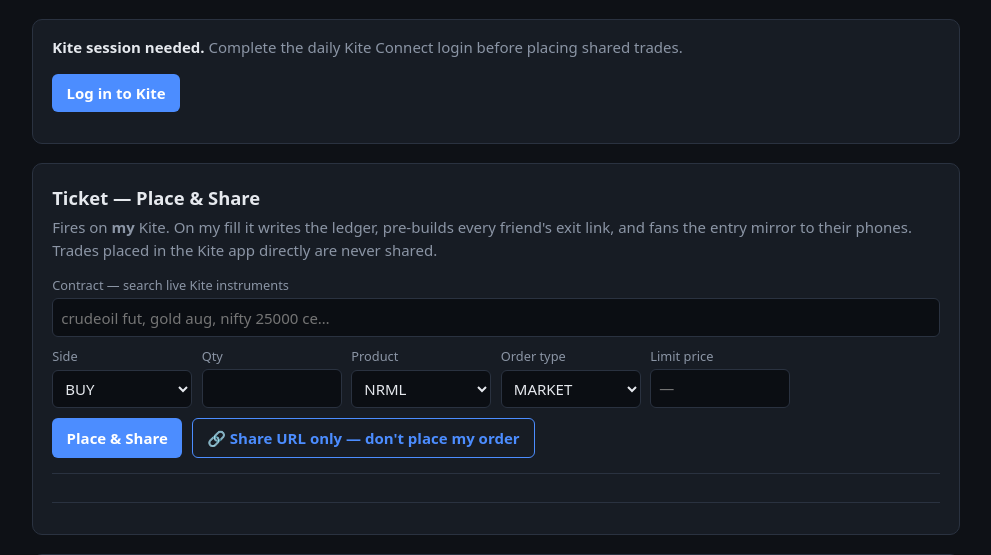
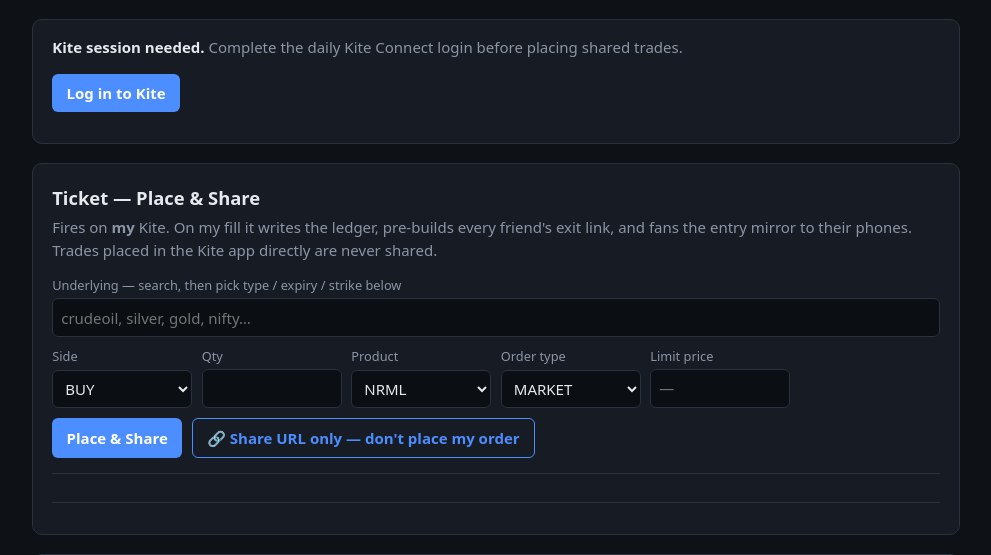
Before and after one commit to naikamit/KiteCast, a FastAPI app: page / in a window 1280 px wide. Shown: the part 49-604 px from the top of the page, without its empty margins (144-1135 px from the left). Run offline with FastAPI, Linux system fonts and the light colour scheme.

Commit message:
Rework contract picker: search underlyings, then type/expiry/strike dropdowns
Symbol search ranked nearest expiry first and returned 20 rows, so the
front option series flooded every slot — other expiries were
unreachable and everything visible was legitimately 0 DTE. The search
box now finds underlyings (grouped name x exchange, precomputed at
instrument load), and picking one loads the full chain into three
dropdowns: type (Future / CE / PE / Stock), expiry labeled with DTE,
and strike labeled with ATM distance percent, defaulting to the strike
nearest ATM from the underlying future's LTP. Selection resolves to
the exact tradingsymbol and feeds the existing info card and cost
panel. New /api/underlyings and /api/chain endpoints; keyboard nav
carries over to the underlying dropdown.

Co-Authored-By: Claude Fable 5 <noreply@anthropic.com>
Claude-Session: https://claude.ai/code/session_01RuWYUDoFPXG6FzQopav3h8

```diff
--- a/kitecast/templates/console.html
+++ b/kitecast/templates/console.html
@@ -35,11 +35,16 @@
   <p class="dim" style="margin-top:-.5rem">Fires on <b>my</b> Kite. On my fill it writes the ledger, pre-builds every friend's exit link, and fans the entry mirror to their phones. Trades placed in the Kite app directly are never shared.</p>
   <form class="ticket" method="post" action="/trade" id="ticket">
     <div style="grid-column:1/-1; position:relative">
-      <label>Contract — search live Kite instruments</label>
-      <input id="csearch" placeholder="crudeoil fut, gold aug, nifty 25000 ce…" autocomplete="off" spellcheck="false" required>
+      <label>Underlying — search, then pick type / expiry / strike below</label>
+      <input id="csearch" placeholder="crudeoil, silver, gold, nifty…" autocomplete="off" spellcheck="false" required>
       <input type="hidden" name="tradingsymbol" id="f_symbol">
       <input type="hidden" name="exchange" id="f_exchange">
       <div id="results" class="results" hidden></div>
+    </div>
+    <div id="chainpick" style="grid-column:1/-1; display:none; grid-template-columns:repeat(auto-fit,minmax(150px,1fr)); gap:.6rem">
+      <div><label>Type</label><select id="p_type"></select></div>
+      <div id="p_expirywrap"><label>Expiry (DTE)</label><select id="p_expiry"></select></div>
+      <div id="p_strikewrap"><label>Strike (vs ATM)</label><select id="p_strike"></select></div>
     </div>
     <div><label>Side</label>
       <select name="side"><option>BUY</option><option>SELL</option></select></div>
@@ -62,11 +67,15 @@
 <script>
 const $ = id => document.getElementById(id);
 const search = $('csearch'), results = $('results'), cinfo = $('cinfo');
-let timer = null, selected = null;
+let timer = null, selected = null, chain = null;
+let curItems = [], activeIdx = -1;
 
-const atmTxt = x => x.atm_pct != null ? ` · ATM${x.atm_pct >= 0 ? '+' : ''}${x.atm_pct}%` : '';
-const dteTxt = x => x.dte != null ? `${x.dte} DTE` : '';
-let curItems = [], activeIdx = -1;
+const fmt = v => (v ?? v === 0) ? Number(v).toLocaleString('en-IN') : '—';
+const expLabel = (expiry, dte) => {
+  const d = new Date(expiry + 'T00:00:00');
+  const date = d.toLocaleDateString('en-IN', {day: 'numeric', month: 'short', year: '2-digit'});
+  return dte != null ? `${date} · ${dte} DTE` : date;
+};
 
 function highlight(i) {
   const els = results.querySelectorAll('.ritem[data-i]');
@@ -76,28 +85,27 @@ function highlight(i) {
 }
 
 search.addEventListener('input', () => {
-  selected = null; $('f_symbol').value = ''; $('f_exchange').value = '';
-  cinfo.hidden = true; $('costinfo').hidden = true;
+  selected = null; chain = null; $('f_symbol').value = ''; $('f_exchange').value = '';
+  cinfo.hidden = true; $('costinfo').hidden = true; $('chainpick').style.display = 'none';
   clearTimeout(timer);
   const q = search.value.trim();
   if (q.length < 2) { results.hidden = true; return; }
   timer = setTimeout(async () => {
-    const r = await fetch('/api/instruments?q=' + encodeURIComponent(q));
+    const r = await fetch('/api/underlyings?q=' + encodeURIComponent(q));
     if (!r.ok) {
       const err = (await r.json()).detail || 'search failed';
       results.innerHTML = `<div class="ritem dim">${err}</div>`;
       results.hidden = false; return;
     }
     curItems = await r.json();
-    results.innerHTML = curItems.length ? curItems.map((x, i) =>
+    results.innerHTML = curItems.length ? curItems.map((u, i) =>
       `<div class="ritem" data-i="${i}">
-         <b>${x.tradingsymbol}</b> <span class="dim">${x.exchange} · ${x.instrument_type}${atmTxt(x)}</span><br>
-         <span class="dim">${x.name}${x.dte != null ? ' · ' + dteTxt(x) : ''} · lot ${x.lot_size}</span>
+         <b>${u.name}</b> <span class="dim">${u.exchange}${u.futures ? ' · FUT' : ''}${u.options ? ' · options' : ''}${u.equity ? ' · EQ' : ''}</span>
        </div>`).join('') : '<div class="ritem dim">no matches</div>';
     results.hidden = false;
     highlight(curItems.length ? 0 : -1);
     results.querySelectorAll('.ritem[data-i]').forEach(el =>
-      el.addEventListener('mousedown', () => select(curItems[el.dataset.i])));
+      el.addEventListener('mousedown', () => pickUnderlying(curItems[el.dataset.i])));
   }, 250);
 });
 
@@ -105,25 +113,85 @@ search.addEventListener('keydown', e => {
   if (results.hidden || !curItems.length) return;
   if (e.key === 'ArrowDown') { e.preventDefault(); highlight(Math.min(activeIdx + 1, curItems.length - 1)); }
   else if (e.key === 'ArrowUp') { e.preventDefault(); highlight(Math.max(activeIdx - 1, 0)); }
-  else if (e.key === 'Enter') { e.preventDefault(); if (activeIdx >= 0) select(curItems[activeIdx]); }
+  else if (e.key === 'Enter') { e.preventDefault(); if (activeIdx >= 0) pickUnderlying(curItems[activeIdx]); }
   else if (e.key === 'Escape') { results.hidden = true; }
 });
 
-async function select(x) {
-  selected = x;
-  search.value = `${x.exchange}:${x.tradingsymbol}`;
-  $('f_symbol').value = x.tradingsymbol;
-  $('f_exchange').value = x.exchange;
+async function pickUnderlying(u) {
+  search.value = `${u.exchange}:${u.name}`;
   results.hidden = true;
+  const r = await fetch(`/api/chain?exchange=${u.exchange}&name=${encodeURIComponent(u.name)}`);
+  if (!r.ok) { cinfo.innerHTML = '<span class="dim">chain unavailable</span>'; cinfo.hidden = false; return; }
+  chain = await r.json();
+  const t = $('p_type');
+  t.innerHTML = '';
+  if (chain.futures.length) t.add(new Option('Future', 'FUT'));
+  if (chain.options.length) { t.add(new Option('Call (CE)', 'CE')); t.add(new Option('Put (PE)', 'PE')); }
+  if (chain.equities.length) t.add(new Option('Stock (EQ)', 'EQ'));
+  $('chainpick').style.display = 'grid';
+  onType();
+}
+
+function onType() {
+  if (!chain) return;
+  const type = $('p_type').value;
+  if (type === 'EQ') {
+    $('p_expirywrap').style.display = 'none'; $('p_strikewrap').style.display = 'none';
+    chooseSymbol(chain.exchange, chain.equities[0].tradingsymbol);
+    return;
+  }
+  $('p_expirywrap').style.display = '';
+  const e = $('p_expiry');
+  e.innerHTML = '';
+  const rows = type === 'FUT' ? chain.futures
+    : [...new Map(chain.options.filter(o => o.type === type).map(o => [o.expiry, o])).values()];
+  rows.forEach(x => e.add(new Option(expLabel(x.expiry, x.dte), x.expiry)));
+  onExpiry();
+}
+
+function onExpiry() {
+  if (!chain) return;
+  const type = $('p_type').value, expiry = $('p_expiry').value;
+  if (type === 'FUT') {
+    $('p_strikewrap').style.display = 'none';
+    const f = chain.futures.find(x => x.expiry === expiry);
+    if (f) chooseSymbol(chain.exchange, f.tradingsymbol);
+    return;
+  }
+  $('p_strikewrap').style.display = '';
+  const s = $('p_strike');
+  s.innerHTML = '';
+  const rows = chain.options.filter(o => o.type === type && o.expiry === expiry)
+    .sort((a, b) => a.strike - b.strike);
+  const u = chain.underlying_ltp;
+  let best = 0, bestDiff = Infinity;
+  rows.forEach((o, i) => {
+    const pct = u ? (o.strike - u) / u * 100 : null;
+    const lbl = fmt(o.strike) + (pct != null ? ` · ATM${pct >= 0 ? '+' : ''}${pct.toFixed(1)}%` : '');
+    s.add(new Option(lbl, o.tradingsymbol));
+    if (u && Math.abs(o.strike - u) < bestDiff) { bestDiff = Math.abs(o.strike - u); best = i; }
+  });
+  s.selectedIndex = rows.length ? best : -1;
+  if (rows.length) chooseSymbol(chain.exchange, s.value);
+}
+
+$('p_type').addEventListener('change', onType);
+$('p_expiry').addEventListener('change', onExpiry);
+$('p_strike').addEventListener('change', () => chooseSymbol(chain.exchange, $('p_strike').value));
+
+async function chooseSymbol(exchange, tradingsymbol) {
+  selected = {exchange, tradingsymbol};
+  $('f_symbol').value = tradingsymbol;
+  $('f_exchange').value = exchange;
+  cinfo.innerHTML = '<span class="dim">loading contract…</span>'; cinfo.hidden = false;
+  const r = await fetch(`/api/contract?exchange=${exchange}&tradingsymbol=${encodeURIComponent(tradingsymbol)}`);
+  if (!r.ok) { cinfo.innerHTML = '<span class="dim">contract info unavailable</span>'; return; }
+  const c = await r.json(), q = c.quote;
   // MCX quantity is in lots; equity/derivative segments take units in lot-size multiples.
-  const step = x.exchange === 'MCX' ? 1 : (x.lot_size || 1);
+  const step = exchange === 'MCX' ? 1 : (c.lot_size || 1);
   const qty = $('f_qty');
   qty.min = step; qty.step = step; if (!qty.value) qty.value = step;
-  $('qtyhint').textContent = x.exchange === 'MCX' ? '(lots)' : (x.lot_size > 1 ? `(units, lot ${x.lot_size})` : '');
-  cinfo.innerHTML = '<span class="dim">loading contract…</span>'; cinfo.hidden = false;
-  const r = await fetch(`/api/contract?exchange=${x.exchange}&tradingsymbol=${encodeURIComponent(x.tradingsymbol)}`);
-  if (!r.ok) { cinfo.innerHTML = '<span class="dim">contract info unavailable</span>'; return; }
-  const c = await r.json(), q = c.quote, fmt = v => (v ?? v === 0) ? Number(v).toLocaleString('en-IN') : '—';
+  $('qtyhint').textContent = exchange === 'MCX' ? '(lots)' : (c.lot_size > 1 ? `(units, lot ${c.lot_size})` : '');
   const chg = q.net_change ?? 0;
   cinfo.innerHTML = `
     <div class="cell"><label>Last price</label><b>${fmt(q.last_price)}</b>
```
Also changed, not shown: kitecast/app.py (+20 -0 lines), kitecast/instruments.py (+56 -0 lines), tests/test_app.py (+22 -0 lines).
